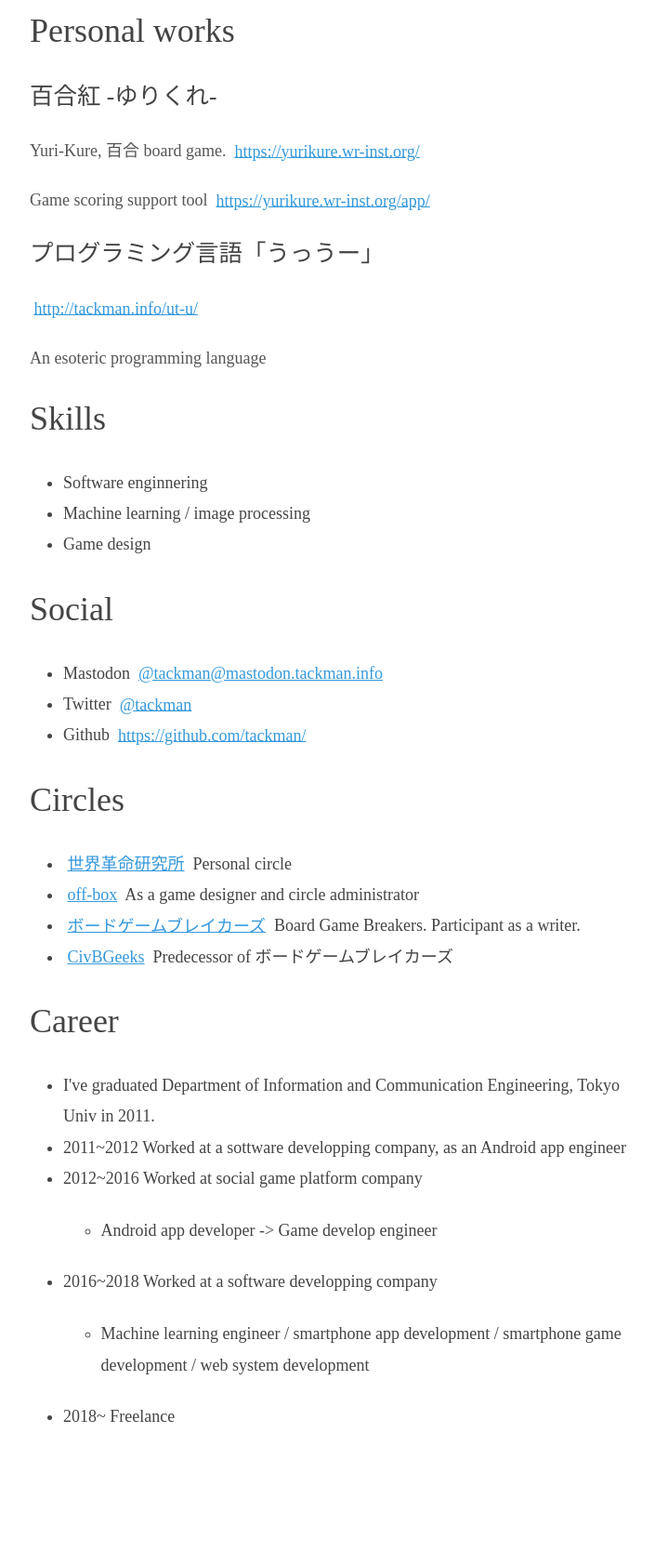
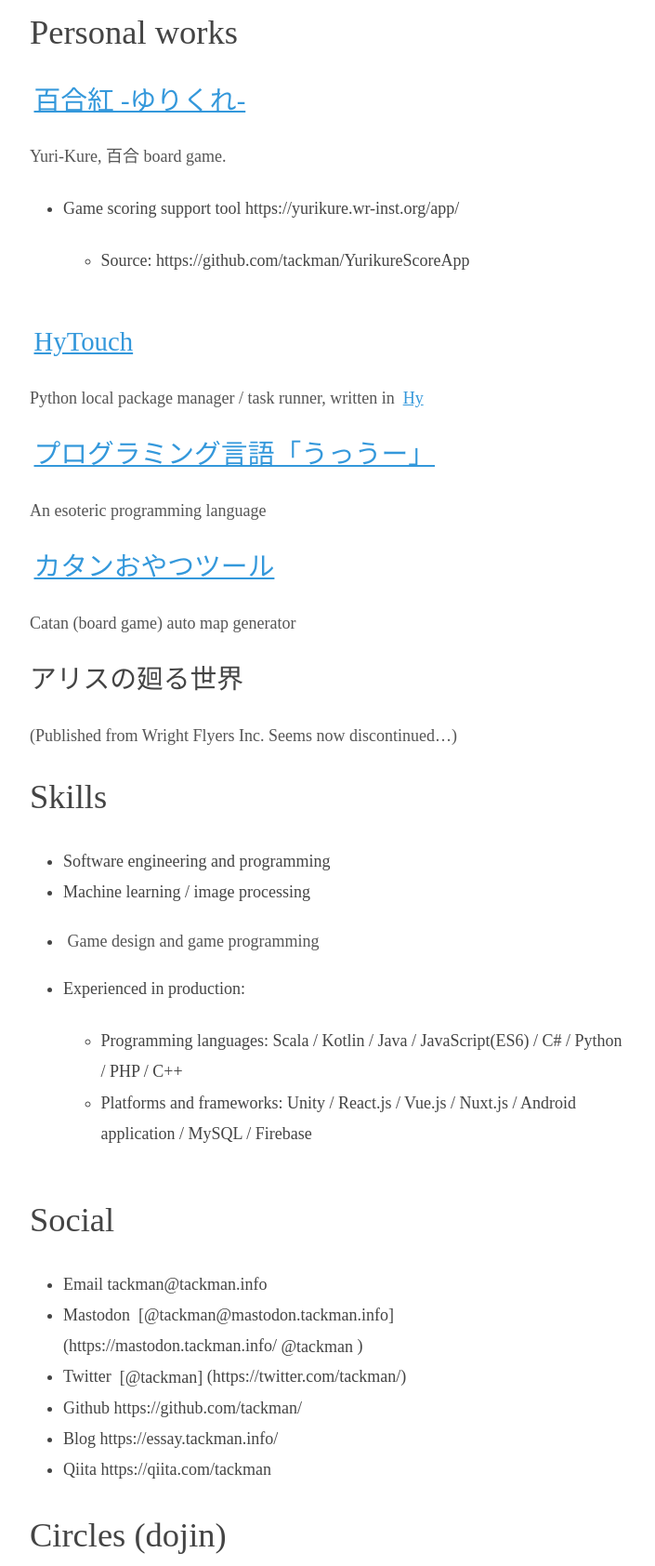
Before and after one commit to tackman/tackman.info, a plain HTML site: page index.html in a window 1280 px wide. Shown: the part 410-2094 px from the top of the page at 93% size, without its empty margins (284-989 px from the left). Before the commit the page ends 1973 px from the top, so only its background shows below. Drawn offline with Linux system fonts and the light colour scheme; a web font is replaced by a local one.

Commit message:
changed html generator from markdown-to-html(node) to pandoc; adjust css

```diff
--- a/css/splendor.css
+++ b/css/splendor.css
@@ -105,12 +105,12 @@ h1,
 
 h2,
 .splendor-h2 {
-  font-size: 2.827rem;
+  font-size: 2.027rem;
 }
 
 h3,
 .splendor-h3 {
-  font-size: 1.999rem;
+  font-size: 1.599rem;
 }
 
 h4,
--- a/index.html
+++ b/index.html
@@ -1,61 +1,145 @@
 <!DOCTYPE html>
 <html>
-
   <head>
     <meta charset="utf-8" />
-  <meta http-equiv="X-UA-Compatible" content="IE=edge">
+    <meta http-equiv="X-UA-Compatible" content="IE=edge" />
     <title>tackman.info</title>
-  <meta name="viewport" content="width=device-width, initial-scale=1">
-  <link href='https://fonts.googleapis.com/css?family=Abel' rel='stylesheet'>
-  <link href="https://fonts.googleapis.com/earlyaccess/sawarabimincho.css" rel="stylesheet" />
-  <link href="https://fonts.googleapis.com/earlyaccess/roundedmplus1c.css" rel="stylesheet" />
-  <link rel="stylesheet" href="css/splendor.css">
+    <meta name="viewport" content="width=device-width, initial-scale=1" />
+    <link
+      href="https://fonts.googleapis.com/css?family=Abel"
+      rel="stylesheet"
+    />
+    <link
+      href="https://fonts.googleapis.com/earlyaccess/sawarabimincho.css"
+      rel="stylesheet"
+    />
+    <link
+      href="https://fonts.googleapis.com/earlyaccess/roundedmplus1c.css"
+      rel="stylesheet"
+    />
+    <link rel="stylesheet" href="css/splendor.css" />
   </head>
 
   <body>
-
-<h1 id="tackman-info">tackman.info</h1>
-<h3 id="about">About</h3>
+    <h1 id="tackman.info">tackman.info</h1>
+    <h2 id="about">About</h2>
     <p>Software engineer / Application developer / Game designer</p>
-<h3 id="personal-works">Personal works</h3>
-<h4 id="-">百合紅 -ゆりくれ-</h4>
-<p>Yuri-Kure, 百合 board game. <a href="https://yurikure.wr-inst.org/">https://yurikure.wr-inst.org/</a></p>
-<p>Game scoring support tool <a href="https://yurikure.wr-inst.org/app/">https://yurikure.wr-inst.org/app/</a></p>
-<h4 id="-">プログラミング言語「うっうー」</h4>
-<p><a href="http://tackman.info/ut-u/">http://tackman.info/ut-u/</a></p>
+    <h2 id="personal-works">Personal works</h2>
+    <h3 id="百合紅--ゆりくれ-">
+      <a href="https://yurikure.wr-inst.org/">百合紅 -ゆりくれ-</a>
+    </h3>
+    <p>Yuri-Kure, 百合 board game.</p>
+    <ul>
+      <li>
+        Game scoring support tool https://yurikure.wr-inst.org/app/
+        <ul>
+          <li>Source: https://github.com/tackman/YurikureScoreApp</li>
+        </ul>
+      </li>
+    </ul>
+    <h3 id="hytouch">
+      <a href="https://github.com/tackman/HyTouch">HyTouch</a>
+    </h3>
+    <p>
+      Python local package manager / task runner, written in
+      <a href="http://hylang.org">Hy</a>
+    </p>
+    <h3 id="プログラミング言語うっうー">
+      <a href="http://tackman.info/ut-u/">プログラミング言語「うっうー」</a>
+    </h3>
     <p>An esoteric programming language</p>
-<h3 id="skills">Skills</h3>
+    <h3 id="カタンおやつツール">
+      <a href="http://tackman.github.io/catantool/catan.html"
+        >カタンおやつツール</a
+      >
+    </h3>
+    <p>Catan (board game) auto map generator</p>
+    <h3 id="アリスの廻る世界">アリスの廻る世界</h3>
+    <p>(Published from Wright Flyers Inc. Seems now discontinued…)</p>
+    <h2 id="skills">Skills</h2>
     <ul>
-<li>Software enginnering</li>
+      <li>Software engineering and programming</li>
       <li>Machine learning / image processing</li>
-<li>Game design</li>
+      <li><p>Game design and game programming</p></li>
+      <li>
+        Experienced in production:
+        <ul>
+          <li>
+            Programming languages: Scala / Kotlin / Java / JavaScript(ES6) / C#
+            / Python / PHP / C++
+          </li>
+          <li>
+            Platforms and frameworks: Unity / React.js / Vue.js / Nuxt.js /
+            Android application / MySQL / Firebase
+          </li>
         </ul>
-<h3 id="social">Social</h3>
+      </li>
+    </ul>
+    <h2 id="social">Social</h2>
     <ul>
-<li>Mastodon <a href="https://mastodon.tackman.info/@tackman">@tackman@mastodon.tackman.info</a></li>
-<li>Twitter <a href="https://twitter.com/tackman/">@tackman</a></li>
-<li>Github <a href="https://github.com/tackman/">https://github.com/tackman/</a></li>
+      <li>Email tackman@tackman.info</li>
+      <li>
+        Mastodon
+        <span class="citation" data-cites="tackman"
+          >[@tackman@mastodon.tackman.info]</span
+        >(https://mastodon.tackman.info/<span
+          class="citation"
+          data-cites="tackman"
+          >@tackman</span
+        >)
+      </li>
+      <li>
+        Twitter
+        <span class="citation" data-cites="tackman">[@tackman]</span
+        >(https://twitter.com/tackman/)
+      </li>
+      <li>Github https://github.com/tackman/</li>
+      <li>Blog https://essay.tackman.info/</li>
+      <li>Qiita https://qiita.com/tackman</li>
     </ul>
-<h3 id="circles">Circles</h3>
+    <h2 id="circles-dojin">Circles (dojin)</h2>
     <ul>
       <li><a href="https://wr-inst.org/">世界革命研究所</a> Personal circle</li>
-<li><a href="https://off-box.net/">off-box</a> As a game designer and circle administrator</li>
-<li><a href="http://bgb.cards/">ボードゲームブレイカーズ</a> Board Game Breakers. Participant as a writer.</li>
-<li><a href="http://civbgeeks.net/">CivBGeeks</a> Predecessor of ボードゲームブレイカーズ</li>
+      <li>
+        <a href="https://off-box.net/">off-box</a> As a game designer and circle
+        administrator
+      </li>
+      <li>
+        <a href="http://bgb.cards/">ボードゲームブレイカーズ</a> Board Game
+        Breakers. Participant as a writer.
+      </li>
+      <li>
+        <a href="http://civbgeeks.net/">CivBGeeks</a> Predecessor of
+        ボードゲームブレイカーズ
+      </li>
     </ul>
-<h3 id="career">Career</h3>
+    <h2 id="career">Career</h2>
     <ul>
-<li>I&#39;ve graduated Department of Information and Communication Engineering, Tokyo Univ in 2011.</li>
-<li>2011~2012 Worked at a sottware developping company, as an Android app engineer </li>
-<li>2012~2016 Worked at social game platform company<ul>
+      <li>
+        I’ve graduated Department of Information and Communication Engineering,
+        Tokyo Univ in 2011.
+      </li>
+      <li>
+        2011~2012 Worked at a software developing company, as an Android app
+        engineer
+      </li>
+      <li>
+        2012~2016 Worked at social game platform company
+        <ul>
           <li>Android app developer -&gt; Game develop engineer</li>
         </ul>
       </li>
-<li>2016~2018 Worked at a software developping company<ul>
-<li>Machine learning engineer / smartphone app development / smartphone game development / web system development</li>
+      <li>
+        2016~2018 Worked at a software developing company
+        <ul>
+          <li>
+            Machine learning engineer / smartphone app development / smartphone
+            game development / web system development
+          </li>
         </ul>
       </li>
       <li>2018~ Freelance</li>
-</ul></body>
-
+    </ul>
+    <p>“Democratizing creative activities” is what I am in pursuit of.</p>
+  </body>
 </html>
```
Also changed, not shown: 1 other file. Lines whose indentation alone changed are shown as unchanged.
